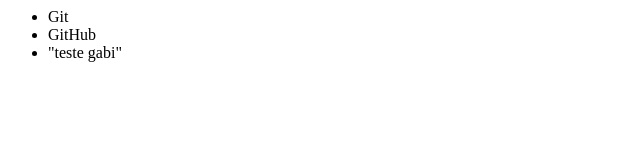
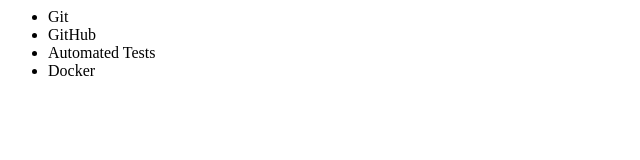
Before and after one commit to Gabibisuca/portal, a plain HTML site: page index.html in a window 1280 px wide. Shown: the whole page, without its empty margins (0-640 px from the left). Drawn offline with Linux system fonts and the light colour scheme.

Commit message:
Update index.html
Alteração teste fetch

```diff
--- a/index.html
+++ b/index.html
@@ -4,7 +4,8 @@
     <ul>
       <li>Git</li>
       <li>GitHub</li>
-      <li>"teste gabi"</li>
+      <li>Automated Tests</li>
+      <li>Docker</li>
     <ul>
   </body>
 </html>
```
